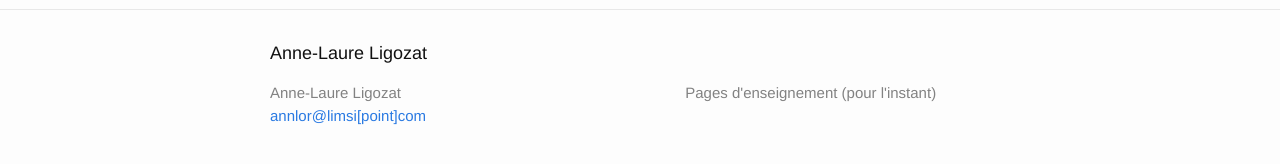
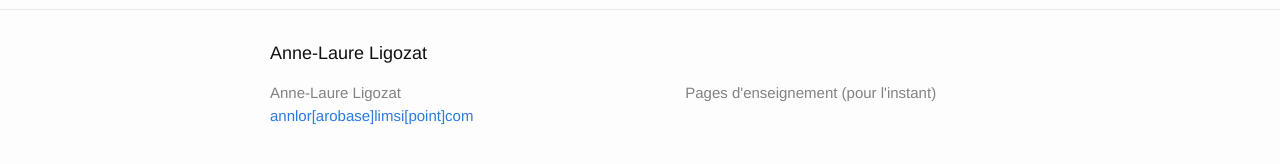
Before and after one commit to annlor/annlor.github.io, a Jekyll site: the page built from about.md, in a window 1280 px wide. Shown: the part 341-505 px from the top of the page. Built offline with Jekyll 4.4.1, drawn with Linux system fonts in a browser that asks for light colours.

Commit message:
modifs accueil

```diff
--- a/_config.yml
+++ b/_config.yml
@@ -7,7 +7,7 @@
 
 # Site settings
 title: Anne-Laure Ligozat
-email: annlor@limsi[point]com
+email: annlor[arobase]limsi[point]com
 description: > # this means to ignore newlines until "baseurl:"
   Pages d'enseignement (pour l'instant)
 baseurl: "" # the subpath of your site, e.g. /blog
--- a/index.html
+++ b/index.html
@@ -18,6 +18,6 @@ layout: default
     {% endfor %}
   </ul>
 
-  <p class="rss-subscribe">subscribe <a href="{{ "/feed.xml" | prepend: site.baseurl }}">via RSS</a></p>
+  <!--p class="rss-subscribe">subscribe <a href="{{ "/feed.xml" | prepend: site.baseurl }}">via RSS</a></p-->
 
 </div>
```
